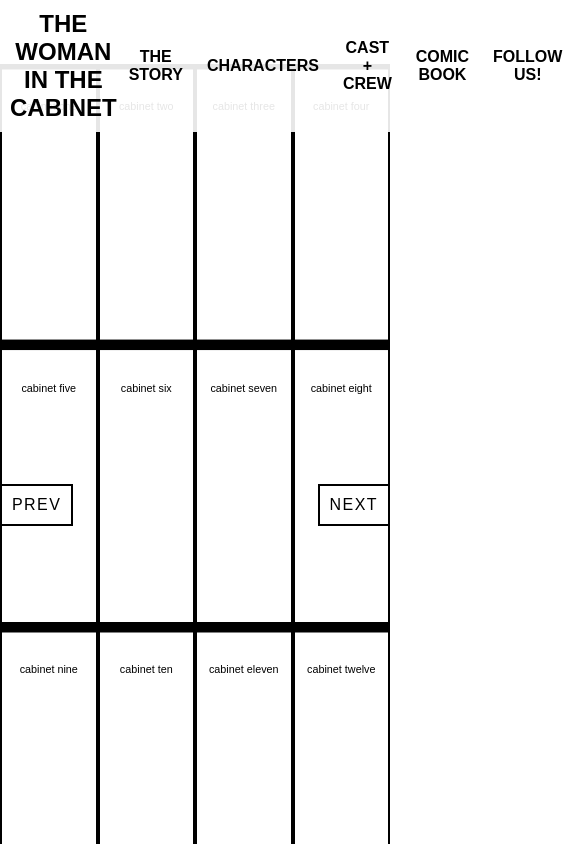
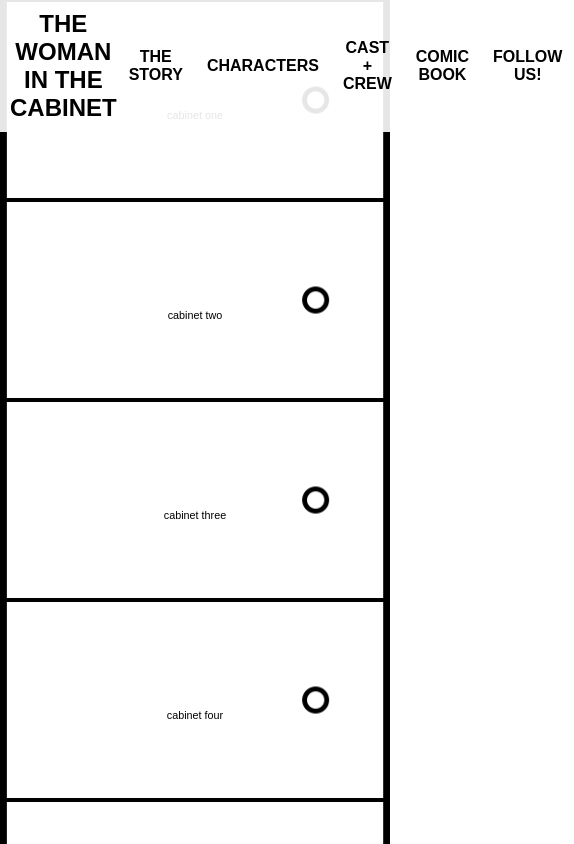
Before and after one commit to doodybrains/cbnts, a React (Create React App) app: page / in a window 390 px wide. Shown: the top 844 px of the page, 574 px wide, since content can reach past the window. Built offline with nearby package versions, Linux system fonts and the light colour scheme; the HTML template or start-up script is replaced by a standard one.

Commit message:
Begin mobile styles

```diff
--- a/src/App.css
+++ b/src/App.css
@@ -22,13 +22,18 @@
   background: rgba(255,255,255,.9);
   padding: 10px;
   color: black;
-  position: relative;
+  position: fixed;
   display: flex;
   align-items: center;
   justify-content: space-between;
   z-index: 999;
 }
 
+@media only screen and (min-width : 720px) {
+  .home-header {
+    position: relative;
+  }
+}
 .home-header ul {
   list-style: none;
   padding: 0;
@@ -57,6 +62,11 @@
 }
 
 .cabinet-container {
+  display: block;
+}
+
+@media only screen and (min-width : 720px) {
+  .cabinet-container {
     display: none;
     align-items: stretch;
     justify-content: space-between;
@@ -67,6 +77,11 @@
 
   .cabinet-container.active {
     display: flex;
+  }
+}
+
+.cabinet-arrows {
+  display: none;
 }
 
 .cabinet-arrows p {
@@ -79,6 +94,12 @@
   z-index: 999;
 }
 
+@media only screen and (min-width : 720px) {
+  .cabinet-arrows {
+    display: block;
+  }
+}
+
 .cabinet-arrows p:last-child {
   right: 0;
 }
--- a/src/cabinet.css
+++ b/src/cabinet.css
@@ -3,11 +3,17 @@
   cursor: pointer;
   border: 2px solid black;
   padding: 60px 20px;
+  min-height: 200px;
   font-size: .675em;
   position: relative;
-  width: 25%;
+  width: 100%;
 }
-
+@media only screen and (min-width : 720px) {
+  .cabinet {
+    min-height: none;
+    width: 25%;
+  }
+}
 .cabinet .door-layer,
 .cabinet .top-layer,
 .cabinet .bottom-layer {
```
Lines whose indentation alone changed are shown as unchanged.
